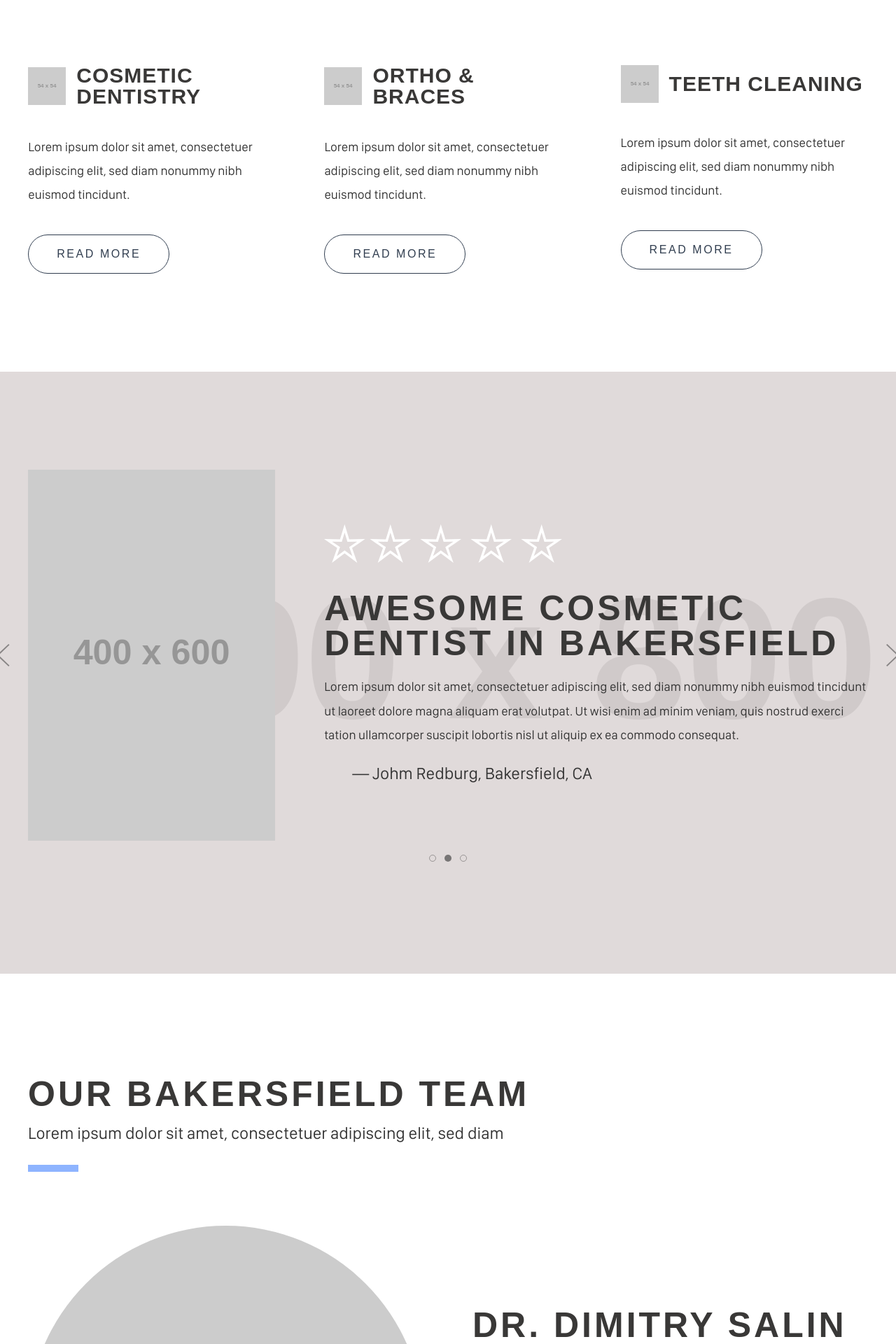
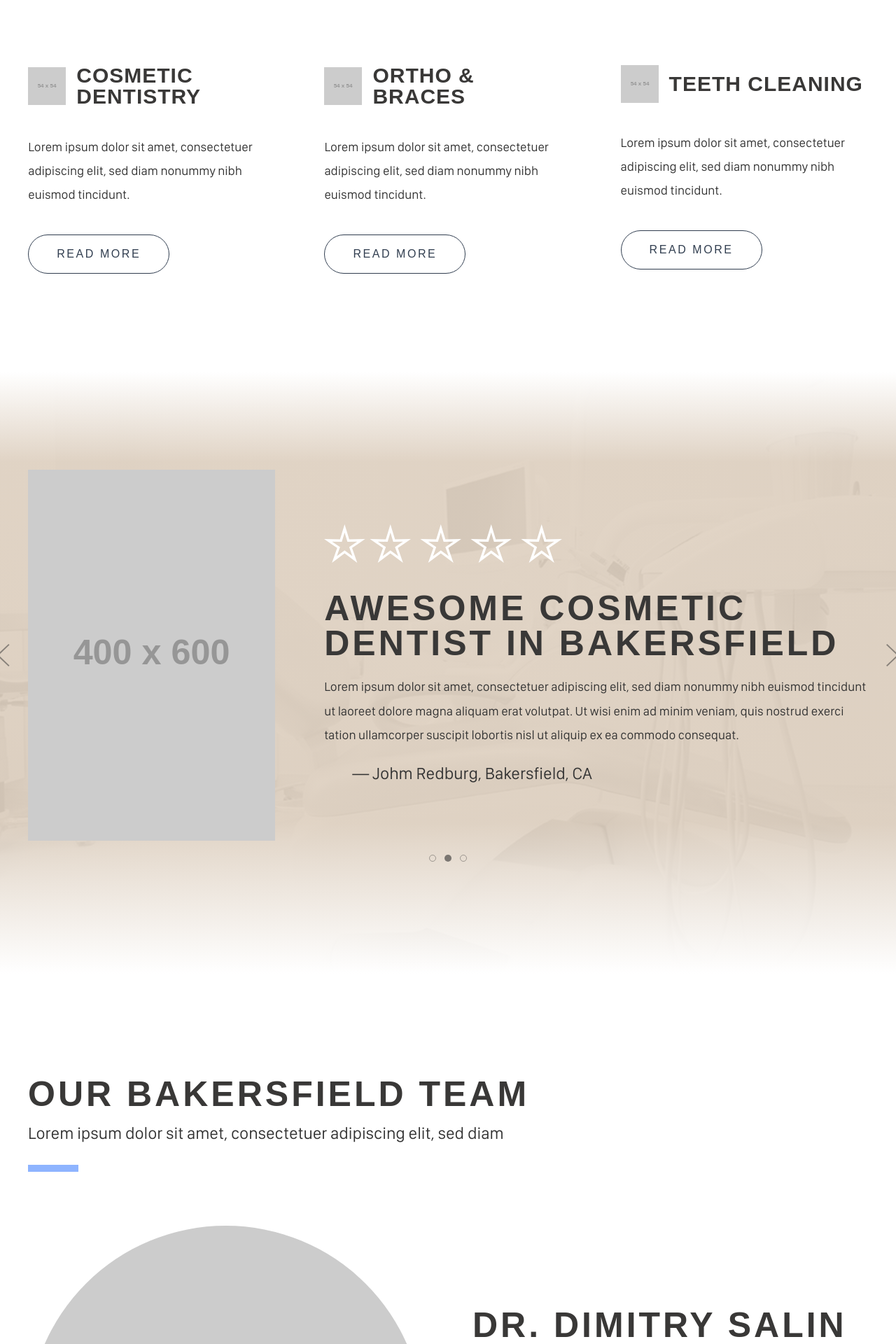
Before and after one commit to carbonWinter/base, a Jekyll site: the page built from index.md, in a window 1280 px wide. Shown: the part 1642-3562 px from the top of the page at 70% size. Built offline with Jekyll 4.4.1, drawn with Linux system fonts in a browser that asks for light colours; some web fonts are replaced.

Commit message:
bg testimonials

```diff
--- a/_includes/blocks/testimonials-1.html
+++ b/_includes/blocks/testimonials-1.html
@@ -1,4 +1,4 @@
-<section id="block-{{ forloop.index }}" class="uk-section-large uk-position-relative uk-background-cover uk-background-{{ block.background.color | default: 'default' }}"
+<section id="block-{{ forloop.index }}" class="uk-testimonials-1 uk-section-large uk-position-relative uk-background-cover uk-background-{{ block.background.color | default: 'default' }}"
   style="{% if block.background.image %}background-image: url({% if block.background.image contains '#' %}{{ block.background.image }}{% else %}{{ block.background.image | absolute_url }}{% endif %});{% endif %}">
   {%- if block.background.overlay.color != '' -%}
     <div class="uk-position-cover" style="background: {{ block.background.overlay.color }}; opacity: {{ block.background.overlay.opacity | default: '0.6' }}"></div>
--- a/_sass/mordecai/mixins.scss
+++ b/_sass/mordecai/mixins.scss
@@ -345,5 +345,18 @@
     }
   }
 
+  // Customer custom styles
+  .uk-testimonials-1 {
+    &:before {
+      position: absolute;
+      content: "";
+      top: 0;
+      right: 0;
+      bottom: 0;
+      left: 0;
+      background: linear-gradient(0deg, rgba(255,255,255,1) 0%, rgba(223,209,193,0.92) 25%, rgba(223,209,193,0.92) 85%, rgba(255,255,255,1) 100%);
+    }
+  }
+
 
 }
--- a/index.md
+++ b/index.md
@@ -109,11 +109,11 @@ blocks:
     image: https://via.placeholder.com/400x600
   background:
     color: muted
-    image: https://via.placeholder.com/1600x800
+    image: "/uploads/bg-testimonials.jpg"
     video: ''
     overlay:
-      color: "#E9E0E0"
-      opacity: '0.7'
+      color: ""
+      opacity: ''
   color: dark
 - template: cards-2
   block: cards-2
```
Also changed, not shown: uploads/bg-testimonials.jpg (added).
